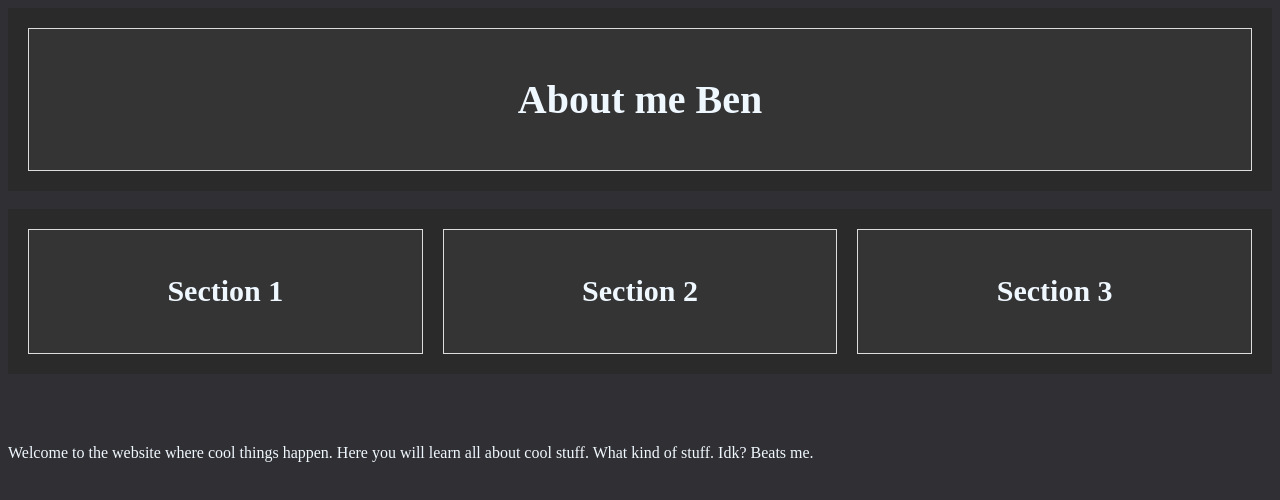
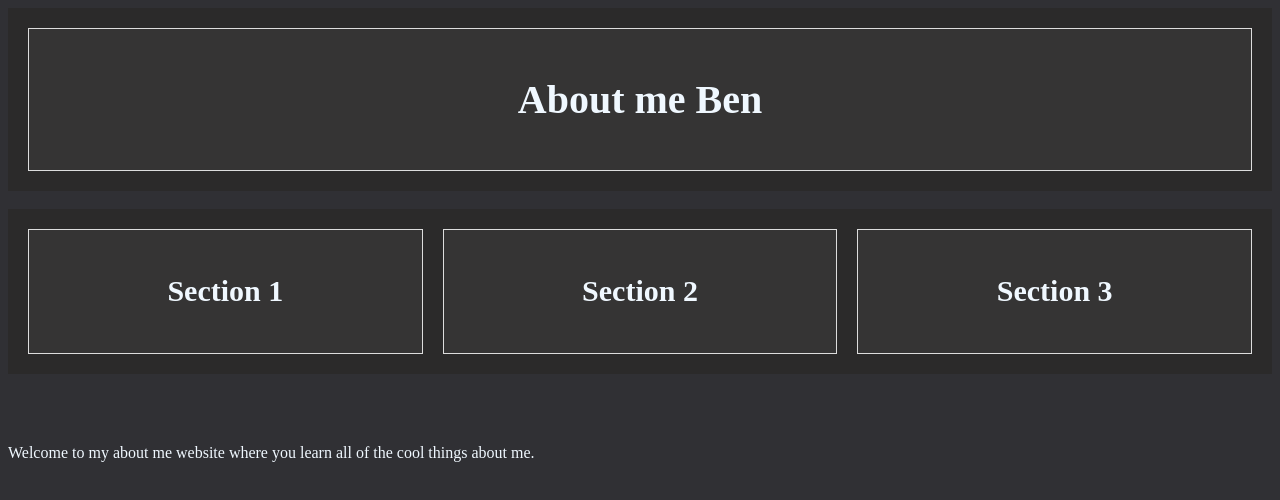
Before and after one commit to benahahumber/Lab-2, a plain HTML site: page index.html in a window 1280 px wide. Drawn offline with Linux system fonts and the light colour scheme.

Commit message:
progress 3

```diff
--- a/index.html
+++ b/index.html
@@ -70,8 +70,7 @@
     <br>
     <main>
     <p>
-        Welcome to the website where cool things happen. Here you will learn all about cool stuff.
-        What kind of stuff. Idk? Beats me.
+        Welcome to my about me website where you learn all of the cool things about me.
     </p>
     </main>
     <footer></footer>
```
